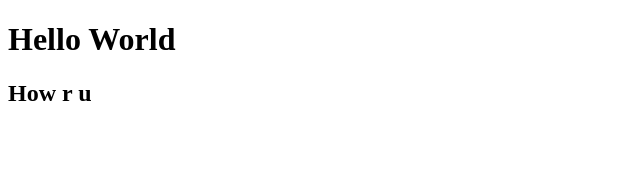
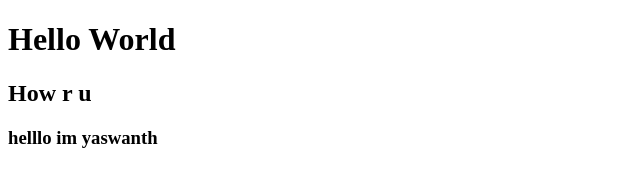
Before and after one commit to Teja-Vvrs/VIBA, a plain HTML site: page index.html in a window 1280 px wide. Shown: the whole page, without its empty margins (0-640 px from the left). Drawn offline with Linux system fonts and the light colour scheme.

Commit message:
Yaswanth

```diff
--- a/index.html
+++ b/index.html
@@ -8,5 +8,6 @@
 <body>
     <h1>Hello World</h1>
     <h2>How r u</h2>
+    <h3>helllo im yaswanth</h3>
 </body>
 </html>
```
